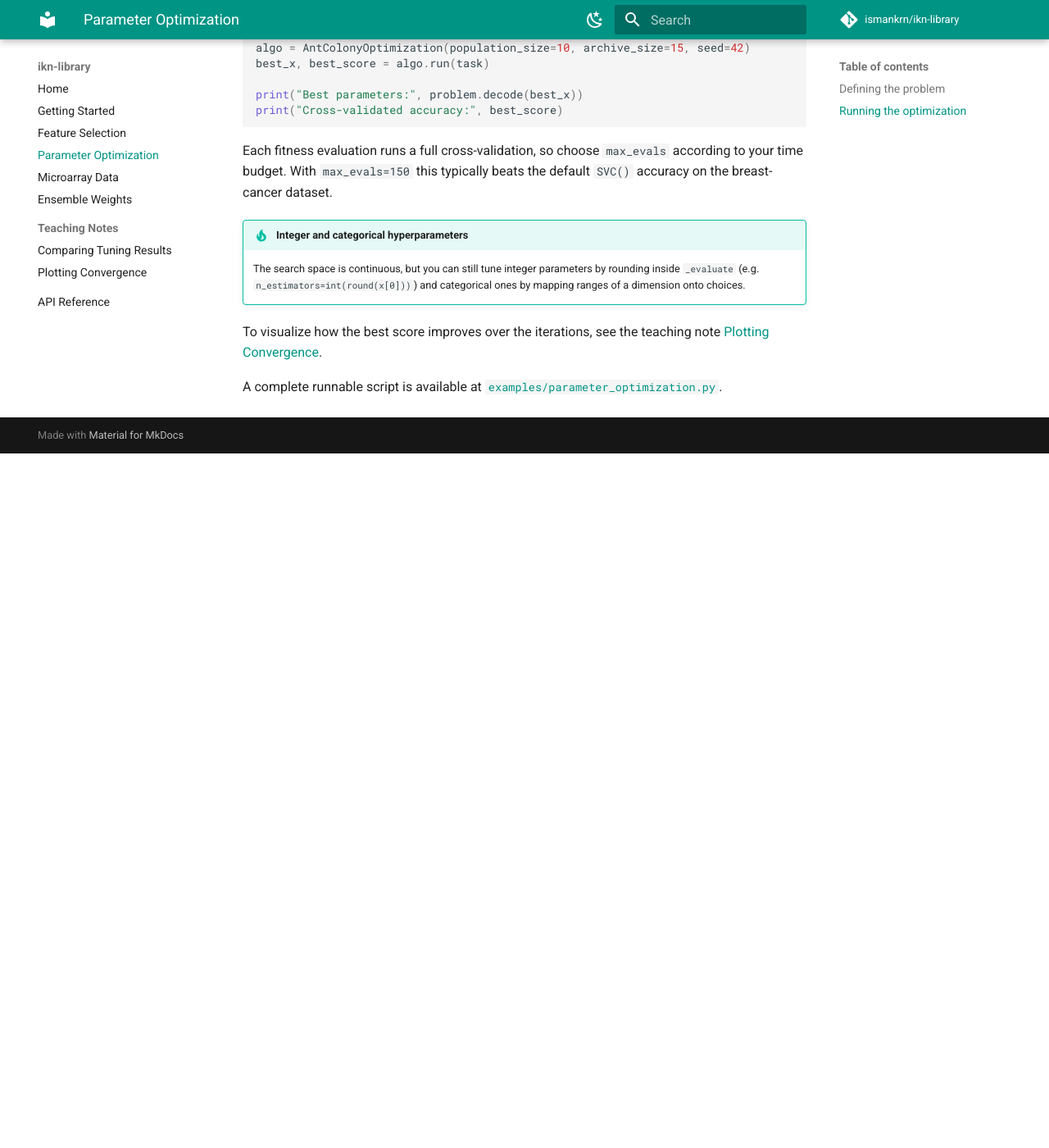
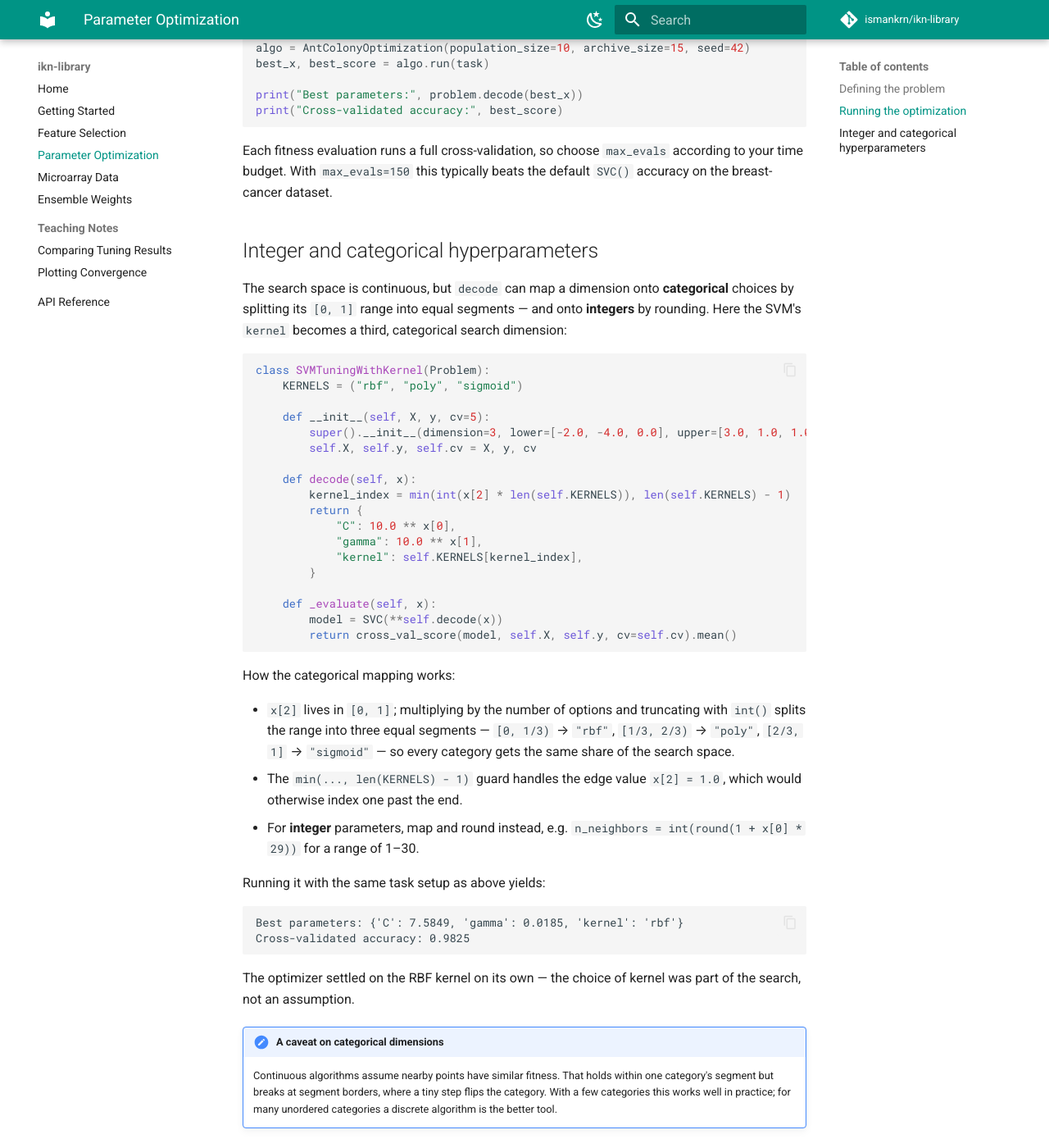
Before and after one commit to ismankrn/ikn-library, an MkDocs documentation site: the page built from docs/parameter-optimization.md, in a window 1280 px wide and 1400 px high, scrolled down 1565 px. Shown: the whole window at 82% size. Built offline with MkDocs 1.6.1 and Material for MkDocs 9.7.7, drawn with Linux system fonts in a browser that asks for light colours; comment, search, counter and statistics services are not loaded; before the commit the page ends 2118 px from its top, so only the background shows below that.

Commit message:
Add categorical and integer decoding section to parameter-optimization tutorial
Co-Authored-By: Claude Fable 5 <noreply@anthropic.com>

````diff
--- a/docs/parameter-optimization.md
+++ b/docs/parameter-optimization.md
@@ -85,11 +85,62 @@ Each fitness evaluation runs a full cross-validation, so choose
 typically beats the default `SVC()` accuracy on the breast-cancer
 dataset.
 
-!!! tip "Integer and categorical hyperparameters"
-    The search space is continuous, but you can still tune integer
-    parameters by rounding inside `_evaluate` (e.g.
-    `n_estimators=int(round(x[0]))`) and categorical ones by mapping
-    ranges of a dimension onto choices.
+## Integer and categorical hyperparameters
+
+The search space is continuous, but `decode` can map a dimension onto
+**categorical** choices by splitting its `[0, 1]` range into equal
+segments — and onto **integers** by rounding. Here the SVM's `kernel`
+becomes a third, categorical search dimension:
+
+```python
+class SVMTuningWithKernel(Problem):
+    KERNELS = ("rbf", "poly", "sigmoid")
+
+    def __init__(self, X, y, cv=5):
+        super().__init__(dimension=3, lower=[-2.0, -4.0, 0.0], upper=[3.0, 1.0, 1.0])
+        self.X, self.y, self.cv = X, y, cv
+
+    def decode(self, x):
+        kernel_index = min(int(x[2] * len(self.KERNELS)), len(self.KERNELS) - 1)
+        return {
+            "C": 10.0 ** x[0],
+            "gamma": 10.0 ** x[1],
+            "kernel": self.KERNELS[kernel_index],
+        }
+
+    def _evaluate(self, x):
+        model = SVC(**self.decode(x))
+        return cross_val_score(model, self.X, self.y, cv=self.cv).mean()
+```
+
+How the categorical mapping works:
+
+- `x[2]` lives in `[0, 1]`; multiplying by the number of options and
+  truncating with `int()` splits the range into three equal segments —
+  `[0, 1/3)` → `"rbf"`, `[1/3, 2/3)` → `"poly"`, `[2/3, 1]` →
+  `"sigmoid"` — so every category gets the same share of the search
+  space.
+- The `min(..., len(KERNELS) - 1)` guard handles the edge value
+  `x[2] = 1.0`, which would otherwise index one past the end.
+- For **integer** parameters, map and round instead, e.g.
+  `n_neighbors = int(round(1 + x[0] * 29))` for a range of 1–30.
+
+Running it with the same task setup as above yields:
+
+```text
+Best parameters: {'C': 7.5849, 'gamma': 0.0185, 'kernel': 'rbf'}
+Cross-validated accuracy: 0.9825
+```
+
+The optimizer settled on the RBF kernel on its own — the choice of
+kernel was part of the search, not an assumption.
+
+!!! note "A caveat on categorical dimensions"
+    Continuous algorithms assume nearby points have similar fitness.
+    That holds within one category's segment but breaks at segment
+    borders, where a tiny step flips the category. With a few categories
+    this works well in practice; for many unordered categories a
+    discrete algorithm is the better tool.
 
 To visualize how the best score improves over the iterations, see the
 teaching note [Plotting Convergence](convergence-plot.md).
````
